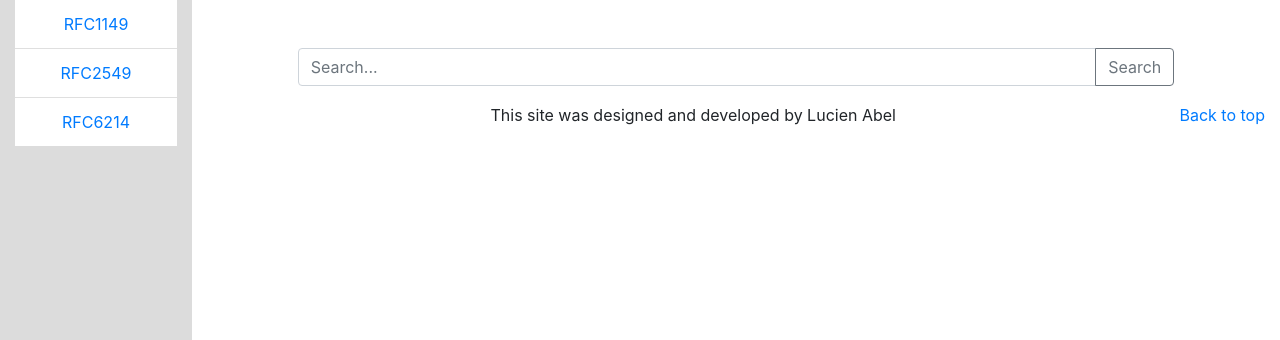
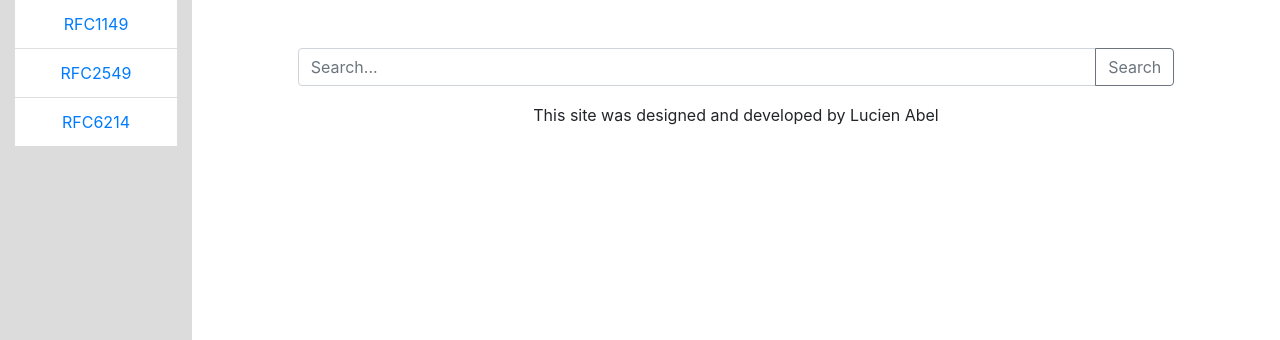
Before and after one commit to abelluciano/lp-devweb-web-rfc, a PHP site: page /index.php in a window 1280 px wide. Shown: the part 101-441 px from the top of the page. Run offline with PHP 8.4, Linux system fonts and the light colour scheme.

Commit message:
Update index.php

```diff
--- a/public_html/index.php
+++ b/public_html/index.php
@@ -45,7 +45,6 @@
               </div>
             </form>
             <div class="col-lg-10 mx-auto" id="result">
-
             </div>
           </div>
         </div>
@@ -53,7 +52,6 @@
     </div>
 
     <footer class="container" style="padding-bottom:10em;">
-      <p class="float-right"><a href="#">Back to top</a></p>
       <p>This site was designed and developed by Lucien Abel</p>
     </footer>
   </section>
```
